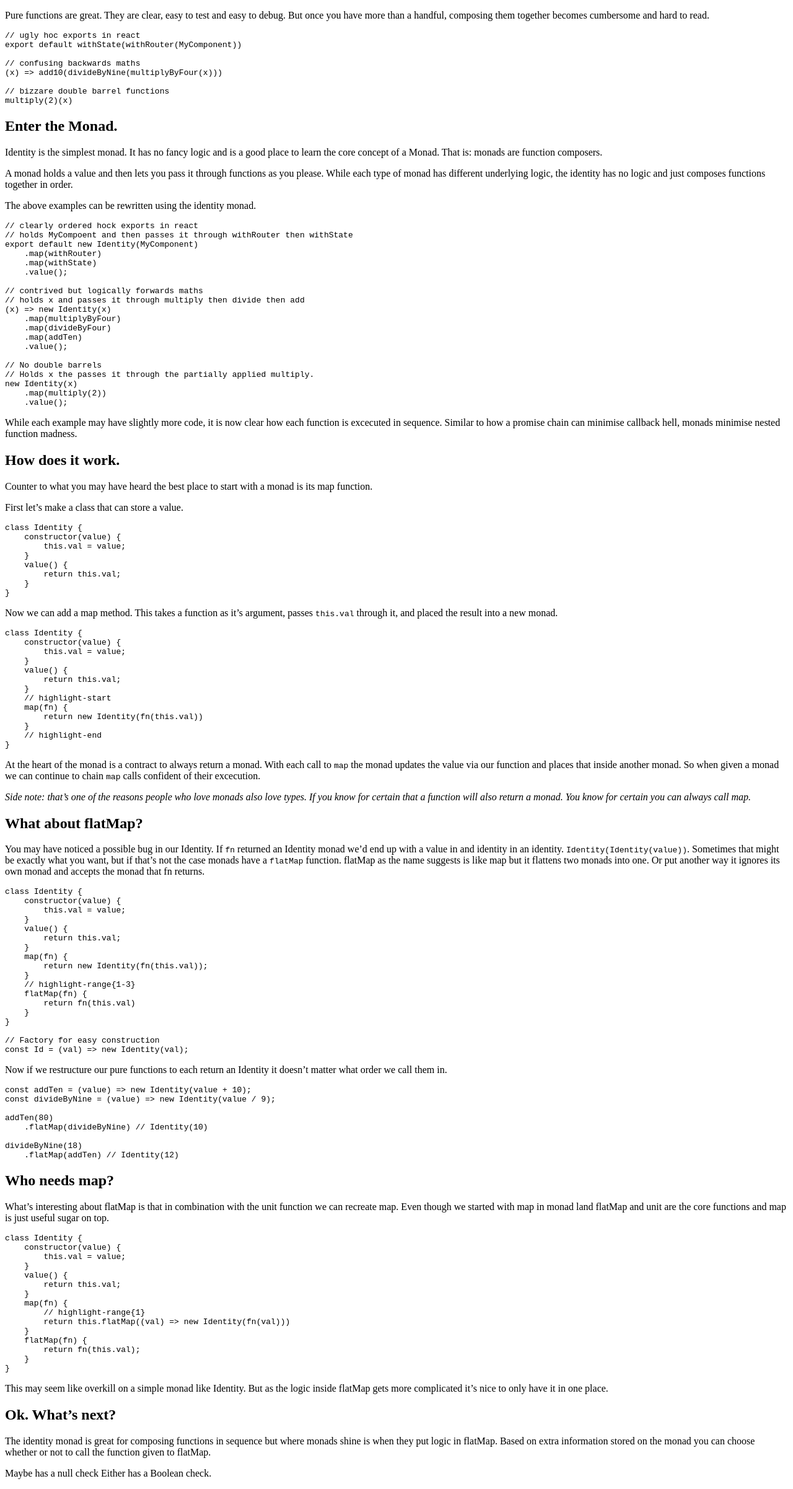
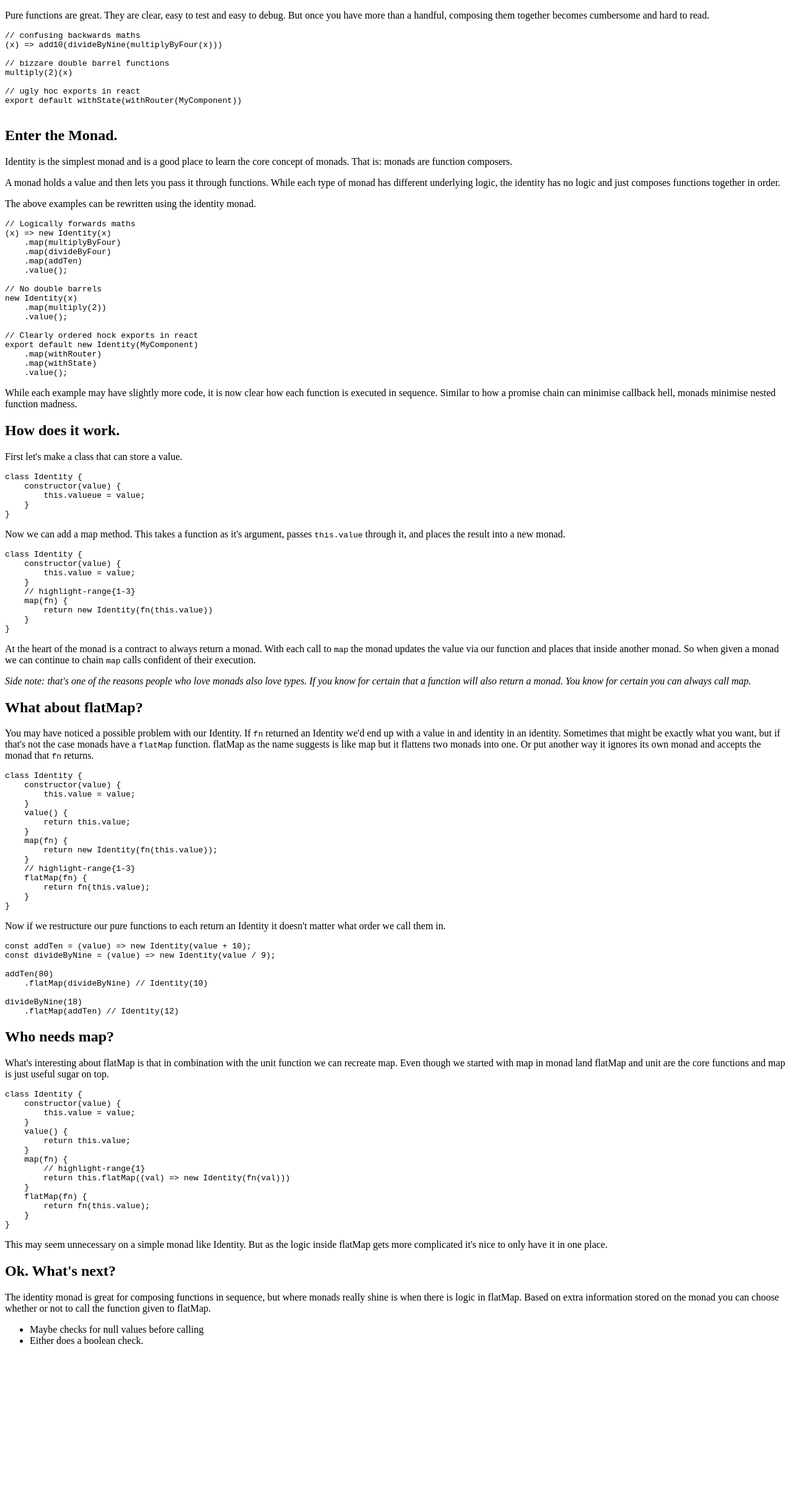
Before and after one commit to allanhortle/allanhortle.github.io, a Gatsby site: page /post/2018-04-24-identity-monad in a window 1280 px wide. Shown: the whole page at 62% size. After the commit the page ends 2188 px from the top, so only its background shows below. Built offline with nearby package versions, Linux system fonts and the light colour scheme; Gatsby itself is replaced by a stand-in of ours; some packages are replaced by stand-ins of ours; code samples lack their colours.

Commit message:
identity edit

````diff
--- a/src/pages/post/2018-04-24-identity-monad.mdx
+++ b/src/pages/post/2018-04-24-identity-monad.mdx
@@ -1,40 +1,31 @@
 ---
 title: The Identity Monad
-draft: false
-date: 2018-04-24
+date: 2019-08-05
 ---
-
 
 Pure functions are great. They are clear, easy to test and easy to debug. But once you have more than a handful, composing them together becomes cumbersome and hard to read.
 
 ```js
-// ugly hoc exports in react
-export default withState(withRouter(MyComponent))
-
 // confusing backwards maths
 (x) => add10(divideByNine(multiplyByFour(x)))
 
 // bizzare double barrel functions
 multiply(2)(x)
+
+// ugly hoc exports in react
+export default withState(withRouter(MyComponent))
+
 ```
 
 ## Enter the Monad.
-Identity is the simplest monad. It has no fancy logic and is a good place to learn the core concept of a Monad. That is: monads are function composers.
+Identity is the simplest monad and is a good place to learn the core concept of monads. That is: monads are function composers.
 
- A monad holds a value and then lets you pass it through functions as you please. While each type of monad has different underlying logic, the identity has no logic and just composes functions together in order.
+A monad holds a value and then lets you pass it through functions. While each type of monad has different underlying logic, the identity has no logic and just composes functions together in order.
 
- The above examples can be rewritten using the identity monad.
+The above examples can be rewritten using the identity monad.
 
 ```js
-// clearly ordered hock exports in react
-// holds MyCompoent and then passes it through withRouter then withState
-export default new Identity(MyComponent)
-    .map(withRouter)
-    .map(withState)
-    .value();
-
-// contrived but logically forwards maths
-// holds x and passes it through multiply then divide then add
+// Logically forwards maths
 (x) => new Identity(x)
     .map(multiplyByFour)
     .map(divideByFour)
@@ -42,78 +33,72 @@ export default new Identity(MyComponent)
     .value();
 
 // No double barrels
-// Holds x the passes it through the partially applied multiply.
 new Identity(x)
     .map(multiply(2))
     .value();
+
+// Clearly ordered hock exports in react
+export default new Identity(MyComponent)
+    .map(withRouter)
+    .map(withState)
+    .value();
 ```
 
-While each example may have slightly more code, it is now clear how each function is excecuted in sequence. Similar to how a promise chain can minimise callback hell, monads minimise nested function madness.
+While each example may have slightly more code, it is now clear how each function is executed in sequence. Similar to how a promise chain can minimise callback hell, monads minimise nested function madness.
 
 ## How does it work.
-Counter to what you may have heard the best place to start with a monad is its map function.
 
-First let’s make a class that can store a value.
+First let's make a class that can store a value.
 
 ```js
 class Identity {
     constructor(value) {
-        this.val = value;
-    }
-    value() {
-        return this.val;
+        this.valueue = value;
     }
 }
 ```
 
-Now we can add a map method. This takes a function as it’s argument, passes `this.val` through it, and placed the result into a new monad.
+Now we can add a map method. This takes a function as it's argument, passes `this.value` through it, and places the result into a new monad.
 
 ```js
 class Identity {
     constructor(value) {
-        this.val = value;
+        this.value = value;
     }
-    value() {
-        return this.val;
+    // highlight-range{1-3}
+    map(fn) {
+        return new Identity(fn(this.value))
     }
-    // highlight-start
-    map(fn) {
-        return new Identity(fn(this.val))
-    }
-    // highlight-end
 }
 ```
 
-At the heart of the monad is a contract to always return a monad. With each call to `map` the monad updates the value via our function and places that inside another monad. So when given a monad we can continue to chain  `map` calls confident of their excecution.
+At the heart of the monad is a contract to always return a monad. With each call to `map` the monad updates the value via our function and places that inside another monad. So when given a monad we can continue to chain  `map` calls confident of their execution.
 
-_Side note: that’s one of the reasons people who love monads also love types. If you know for certain that a function will also return a monad. You know for certain you can always call map._
+_Side note: that's one of the reasons people who love monads also love types. If you know for certain that a function will also return a monad. You know for certain you can always call map._
 
 
 ## What about flatMap?
-You may have noticed a possible bug in our Identity. If `fn` returned an Identity monad we’d end up with a value in and identity in an identity. `Identity(Identity(value))`. Sometimes that might be exactly what you want, but if that’s not the case  monads have a `flatMap` function. flatMap as the name suggests is like map but it flattens two monads into one. Or put another way it ignores its own monad and accepts the monad that fn returns.
+You may have noticed a possible problem with our Identity. If `fn` returned an Identity we'd end up with a value in and identity in an identity. Sometimes that might be exactly what you want, but if that's not the case  monads have a `flatMap` function. flatMap as the name suggests is like map but it flattens two monads into one. Or put another way it ignores its own monad and accepts the monad that `fn` returns.
 
 ```js
 class Identity {
     constructor(value) {
-        this.val = value;
+        this.value = value;
     }
     value() {
-        return this.val;
+        return this.value;
     }
     map(fn) {
-        return new Identity(fn(this.val));
+        return new Identity(fn(this.value));
     }
     // highlight-range{1-3}
     flatMap(fn) {
-        return fn(this.val)
+        return fn(this.value);
     }
 }
-
-// Factory for easy construction
-const Id = (val) => new Identity(val);
 ```
 
-Now if we restructure our pure functions to each return an Identity it doesn’t matter what order we call them in.
+Now if we restructure our pure functions to each return an Identity it doesn't matter what order we call them in.
 
 ```js
 const addTen = (value) => new Identity(value + 10);
@@ -127,32 +112,31 @@ divideByNine(18)
 ```
 
 ## Who needs map?
-What’s interesting about flatMap is that in combination with the unit function we can recreate map. Even though we started with map in monad land flatMap and unit are the core functions and map is just useful sugar on top.
+What's interesting about flatMap is that in combination with the unit function we can recreate map. Even though we started with map in monad land flatMap and unit are the core functions and map is just useful sugar on top.
 
 ```js
 class Identity {
     constructor(value) {
-        this.val = value;
+        this.value = value;
     }
     value() {
-        return this.val;
+        return this.value;
     }
     map(fn) {
         // highlight-range{1}
         return this.flatMap((val) => new Identity(fn(val)))
     }
     flatMap(fn) {
-        return fn(this.val);
+        return fn(this.value);
     }
 }
 ```
 
-This may seem like overkill on a simple monad like Identity. But as the logic inside flatMap gets more complicated it’s nice to only have it in one place.
+This may seem unnecessary on a simple monad like Identity. But as the logic inside flatMap gets more complicated it's nice to only have it in one place.
 
 
-## Ok. What’s next?
-The identity monad is great for composing functions in sequence but where monads shine is when they put logic in flatMap. Based on extra information stored on the monad you can choose whether or not to call the function given to flatMap.
+## Ok. What's next?
+The identity monad is great for composing functions in sequence, but where monads really shine is when there is logic in flatMap. Based on extra information stored on the monad you can choose whether or not to call the function given to flatMap.
 
-
-Maybe has a null check
-Either has a Boolean check.
+* Maybe checks for null values before calling
+* Either does a boolean check.
````
Also changed, not shown: src/pages/post/2018-04-04-layouts.mdx (deleted, +0 -49 lines).
